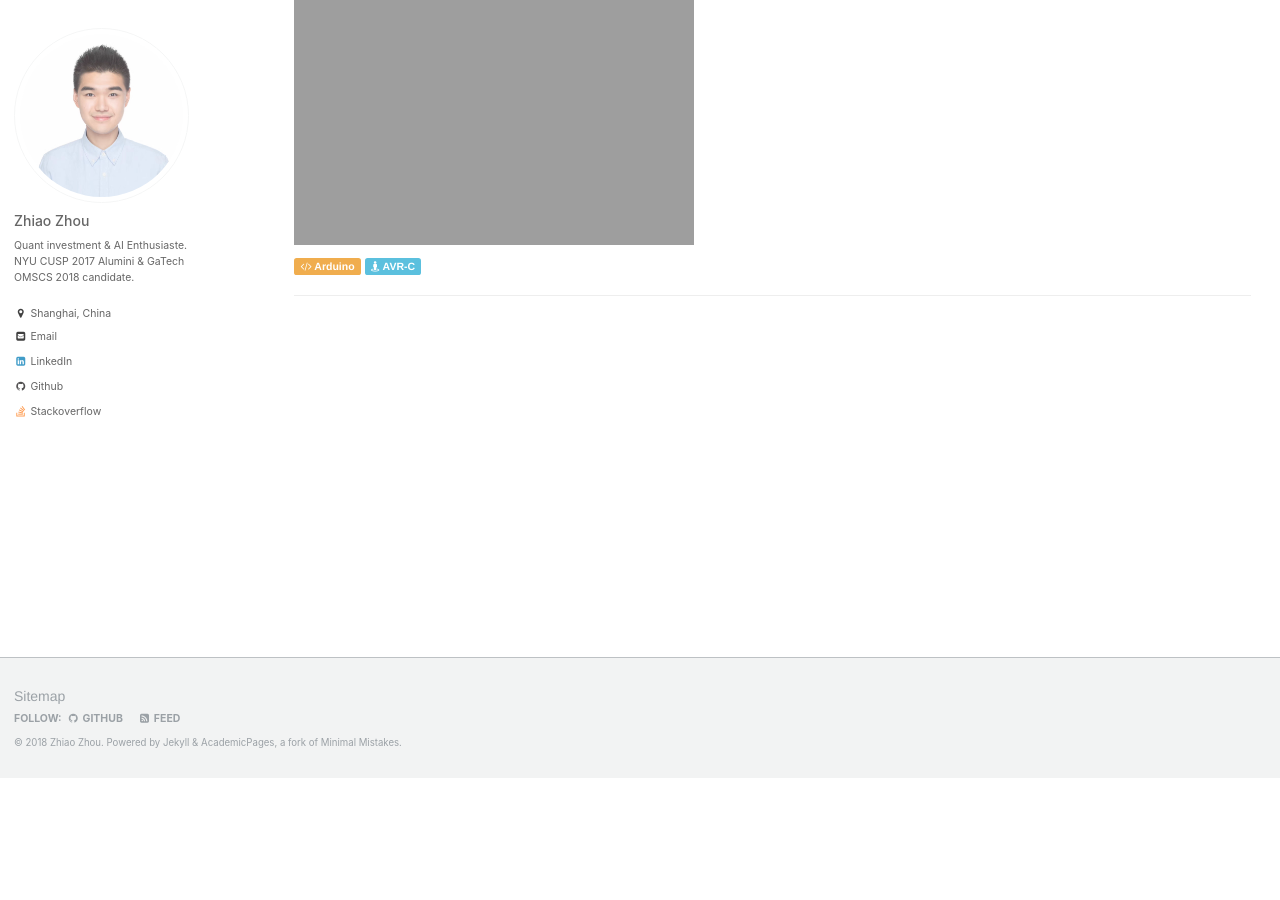
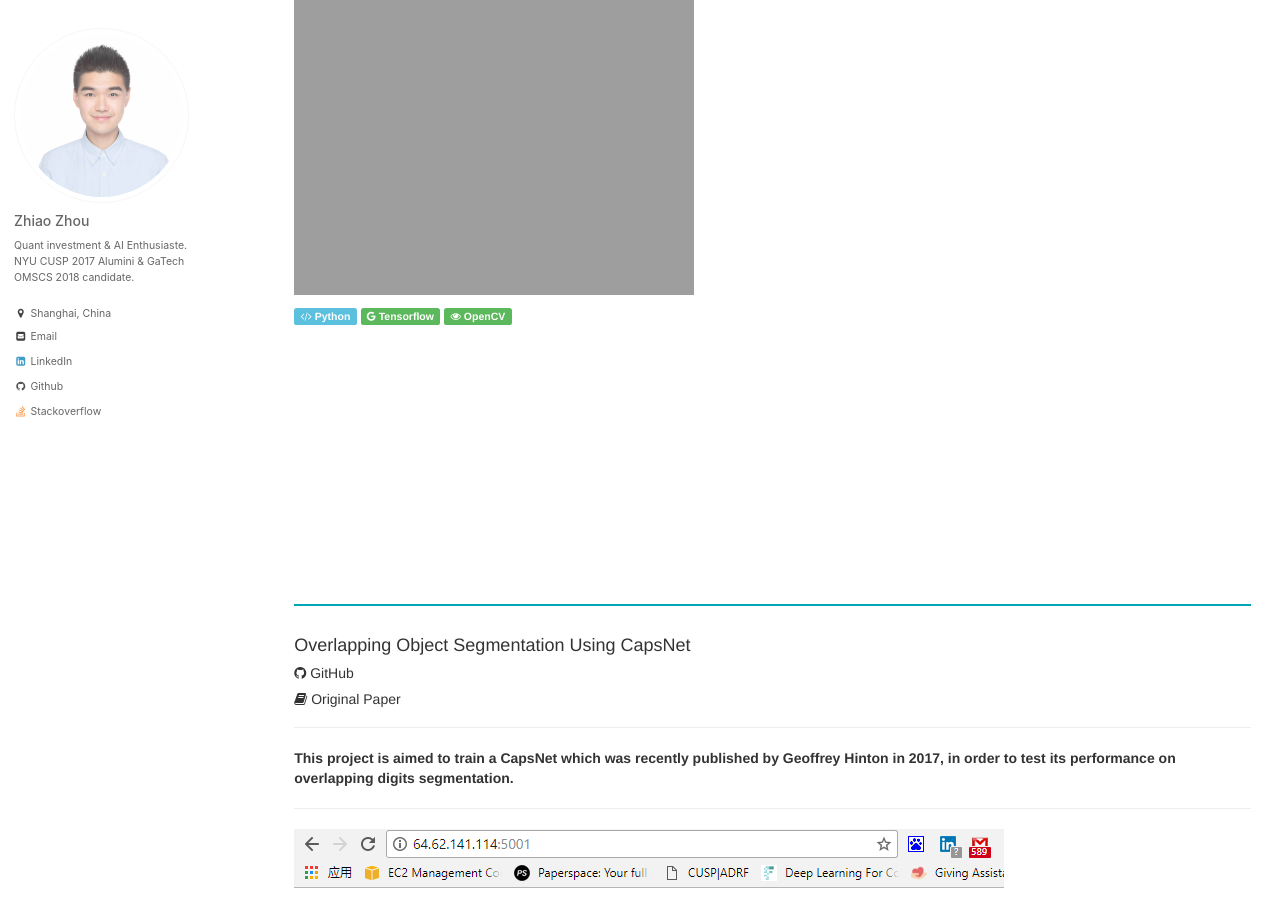
Before and after one commit to zhiaozhou/zhiaozhou.github.io, a Jekyll site: the page built from _pages/portfolio.html, in a window 1280 px wide and 900 px high, scrolled down 446 px. Built offline with Jekyll 4.4.1, drawn with Linux system fonts in a browser that asks for light colours; nearby versions of some CDN libraries; before the commit the page ends 1224 px from its top, so only the background shows below that; some of the changed text lies outside the part shown.

Commit message:
'update'

```diff
--- a/_pages/portfolio.html
+++ b/_pages/portfolio.html
@@ -38,19 +38,34 @@ author_profile: true
       <span class="label label-warning">Hardware</span>
       <span class="label label-primary">Life Skills</span>
     </div>
-    <hr>
+    <hr style="border:none;border-top:10px groove skyblue;">
+
       <div class="row">
       <div class="col-md-12 column project-right">
         <h4 class="hackname">Traffic Count Detection</h4>
         <h5 class="link"><a href="https://github.com/zhiaozhou/Vehicle_Count_Deep_Learning"><i class="fa fa-github"></i> GitHub</a></h5>
         <h5 class="link"><a href="https://zhiaozhou.github.io/portfolio/vehicle_count/"><i class="fa fa-book"></i> Original Paper</a></h5>
         <hr>
-        <p>In this project, a object detector is trained using Faster RCNN with Inception Resnet V2 that helps measure traffic density using existing traffic cameras in New York City.<br><img src="https://zhiaozhou.github.io/images/vehicle/vehicle_example2.gif"></p>
-        <span class="label label-warning"><i class="fa fa-code"></i> Arduino</span>
-        <span class="label label-info"><i class="fa fa-street-view"></i> AVR-C</span>
+        <p><b>In this project, a object detector is trained using Faster RCNN with Inception Resnet V2 that helps measure traffic density using existing traffic cameras in New York City.</b><hr><img src="https://zhiaozhou.github.io/images/vehicle/vehicle_example2.gif"></p>
+        <span class="label label-info"><i class="fa fa-code"></i> Python</span>
+        <span class="label label-success"><i class="fa fa-google"></i> Tensorflow</span>
+        <span class="label label-success"><i class="fa fa-eye"></i> OpenCV</span>
       </div>
     </div>
 
+      <hr style="height:2px;border:none;background: #00a6b6;">
+      <div class="row">
+      <div class="col-md-12 column project-right">
+        <h4 class="hackname">Overlapping Object Segmentation Using CapsNet</h4>
+        <h5 class="link"><a href="https://github.com/zhiaozhou/DL_Project_CapsNet"><i class="fa fa-github"></i> GitHub</a></h5>
+        <h5 class="link"><a href="https://zhiaozhou.github.io/portfolio/capsnet/"><i class="fa fa-book"></i> Original Paper</a></h5>
+        <hr>
+        <p><b>This project is aimed to train a CapsNet which was recently published by Geoffrey Hinton in 2017, in order to test its performance on overlapping digits segmentation.</b><hr><img src="https://zhiaozhou.github.io/images/capsnet/demo_py.png"></p>
+        <span class="label label-info"><i class="fa fa-code"></i> Python</span>
+        <span class="label label-success"><i class="fa fa-google"></i> Tensorflow</span>
+        <span class="label label-success"><i class="fa fa-eye"></i> OpenCV</span>
+      </div>
+    </div>
 
     <hr>
   </div>
```
